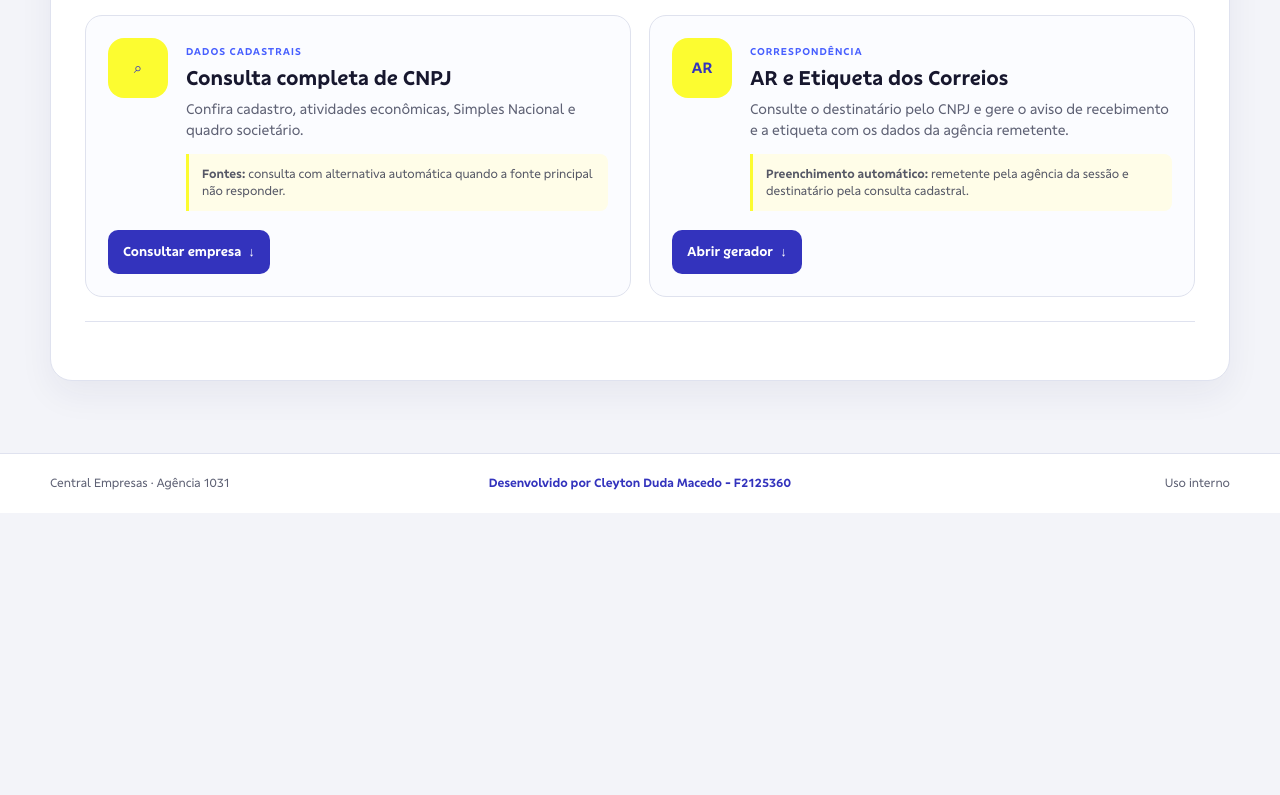
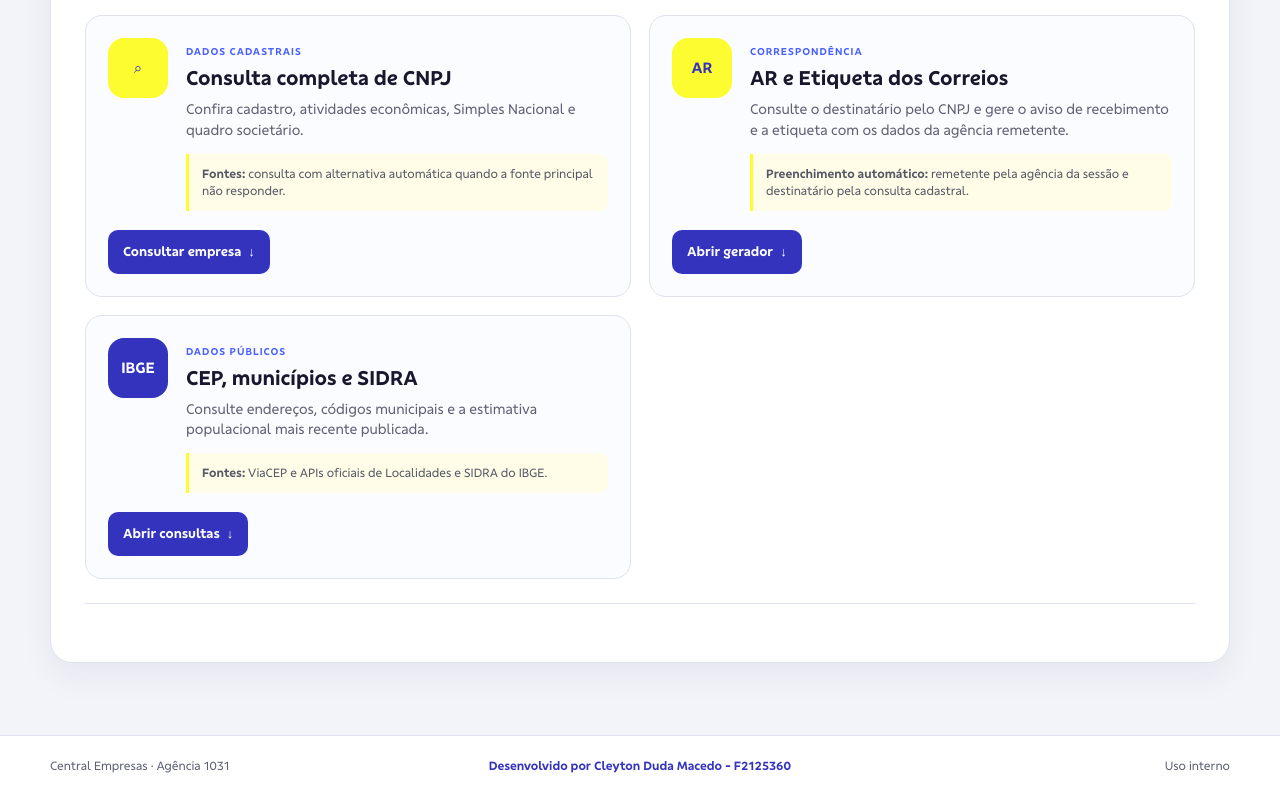
Before and after one commit to maccleyton/centralfco, a website: page utilitarios.html in a window 1280 px wide. Shown: the part 952-1747 px from the top of the page. Before the commit the page ends 1465 px from the top, so only its background shows below. Drawn offline with nearby package versions, Linux system fonts and the light colour scheme.

Commit message:
fix: exibir consultas públicas nos utilitários

```diff
--- a/utilitarios.html
+++ b/utilitarios.html
@@ -67,6 +67,11 @@
           <div class="document-card__icon document-card__icon--yellow" aria-hidden="true">AR</div>
           <div class="document-card__content"><span class="document-card__type">CORRESPONDÊNCIA</span><h3>AR e Etiqueta dos Correios</h3><p>Consulte o destinatário pelo CNPJ e gere o aviso de recebimento e a etiqueta com os dados da agência remetente.</p><div class="document-note"><strong>Preenchimento automático:</strong> remetente pela agência da sessão e destinatário pela consulta cadastral.</div></div>
           <div class="document-card__actions"><button class="report-button report-button--primary" type="button" data-open-tool="correiosPanel">Abrir gerador <span aria-hidden="true">↓</span></button></div>
+        </article>
+        <article class="document-card">
+          <div class="document-card__icon" aria-hidden="true">IBGE</div>
+          <div class="document-card__content"><span class="document-card__type">DADOS PÚBLICOS</span><h3>CEP, municípios e SIDRA</h3><p>Consulte endereços, códigos municipais e a estimativa populacional mais recente publicada.</p><div class="document-note"><strong>Fontes:</strong> ViaCEP e APIs oficiais de Localidades e SIDRA do IBGE.</div></div>
+          <div class="document-card__actions"><button class="report-button report-button--primary" type="button" data-open-tool="publicDataPanel">Abrir consultas <span aria-hidden="true">↓</span></button></div>
         </article>
       </div>
 
```
